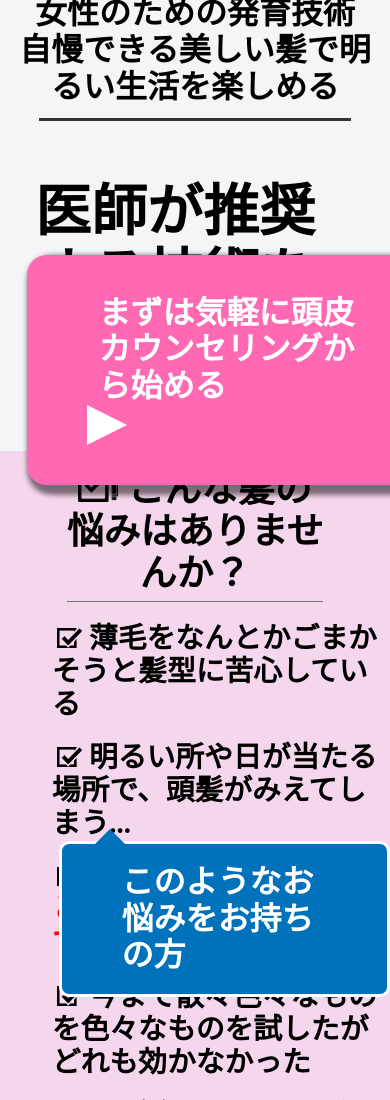
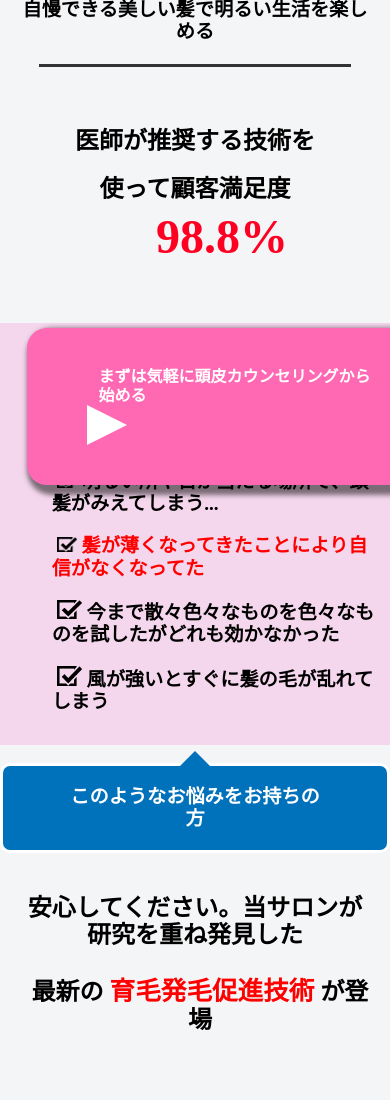
Before and after one commit to open-store-inc/RevolveT, a WordPress theme: template index.php in a window 390 px wide; the page is wider, and only the part inside the window is pictured. Shown: the part 339-1439 px from the top of that part. Run offline with PHP 8.4 and a stand-in for WordPress, Linux system fonts and the light colour scheme; the site name, menu and one post (Sample post) are stand-ins, and other content is empty.

Commit message:
モバイル用画面 調整
index
 モバイル対応の為のクラス定義、修正
一部のクラスを統一
 cssにより対応したい箇所の&nbsp;削除

style

 モバイル用の箇所を大幅に修正

```diff
--- a/index.php
+++ b/index.php
@@ -1,14 +1,17 @@
 <html>
+
   <head>
-  <meta name="viewport">
+  <meta name="viewport" content="width=device-width, initial-scale=1">
   <link rel="stylesheet" href="<?php echo get_stylesheet_uri(); ?>" type="text/css" />
   </head>
+
   <body>
 	  <header>
 			<div class="header_box">
-      <img src=https://revolve-official.com/wp-content/uploads/2021/04/Revolve-logo.png alt="logo"/ class="logoImage" alt="Re'volve 本町">
+			   <img src=https://revolve-official.com/wp-content/uploads/2021/04/Revolve-logo.png alt="logo"/ class="image" alt="Re'volve 本町">
 			</div>
 	  </header>
+
 	  <div class="main">
         <div class="upper_line"></div>
         <div class="page1_message_1">
@@ -17,33 +20,37 @@
 		  <div class="under_line"></div>
 
 		  <div class="page1_message_2">
-      <span class="page1_message_2_2">医師が推奨する技術を<br>&nbsp;&nbsp;&nbsp;&nbsp;&nbsp;&nbsp;&nbsp;&nbsp;使って顧客満足度</span>
+		    <span class="page1_message_2_2">医師が推奨する技術を</span>
+			  <br>
+			 <span class="page1_message_2_2_1">使って顧客満足度</span>
 		  </div>
+
 		  <span class="page1_message_2_1">98.8%</span>
 
 			<div class="page1_message_4">
 			  <div class="page1_message_4_title">
 				 <div class="page1_message_4_title_1">
-            <img src="<?php echo get_template_directory_uri(); ?>/image/45312.png" width="40" alt="こんな髪の悩みはありませんか？">
+					<img src="<?php echo get_template_directory_uri(); ?>/image/45312.png" width="40" alt="こんな髪の悩みはありませんか？" class="inline_img">
 					 こんな髪の悩みはありませんか？
 				 </div>
 			  </div>
+
       <ol>
         <li class="page1_message_4_title_li">
           <span class="page1_message_4_title_1_1">
-            <img src="<?php echo get_template_directory_uri(); ?>/image/check.png" width="25" alt="薄毛をなんとかごまかそうと髪型に苦心している">
+            <img src="<?php echo get_template_directory_uri(); ?>/image/check.png" width="25" alt="薄毛をなんとかごまかそうと髪型に苦心している" class="inline_img">
             薄毛をなんとかごまかそうと髪型に苦心している
           </span>
         </li>
         <li class="page1_message_4_title_li">
           <span class="page1_message_4_title_1_1">
-            <img src="<?php echo get_template_directory_uri(); ?>/image/check.png" width="25" alt="明るい所や日が当たる場所で、頭髪がみえてしまう...">
+            <img src="<?php echo get_template_directory_uri(); ?>/image/check.png" width="25" alt="明るい所や日が当たる場所で、頭髪がみえてしまう..." class="inline_img">
             明るい所や日が当たる場所で、頭髪がみえてしまう...
           </span>
         </li>
         <li class="page1_message_4_title_li">
         <span class="page1_message_4_title_1_2">
-            <img src="<?php echo get_template_directory_uri(); ?>/image/check.png" width="25" alt="髪が薄くなってきたことにより自信がなくなってた">
+            <img src="<?php echo get_template_directory_uri(); ?>/image/check.png" width="25" alt="髪が薄くなってきたことにより自信がなくなってた" class="inline_img">
             髪が薄くなってきたことにより自信がなくなってた
           </span>
         </li>
@@ -78,32 +85,33 @@
 		<div class="page1_message_6_xxx">
          安心してください。当サロンが研究を重ね発見した
 		</div>
-      <br>&nbsp;&nbsp;&nbsp;&nbsp;&nbsp;&nbsp;&nbsp;&nbsp;&nbsp;&nbsp;&nbsp;&nbsp;&nbsp;&nbsp;&nbsp;&nbsp;&nbsp;&nbsp;最新の
+      <br>
+		<div class="page1_message_6_yyy">
+			最新の
         <span class="page1_message_6_1">育毛発毛促進技術</span>
          が登場
+		</div>
     </div>
 
     <table class="page1_message_6_table">
       <tr><br>
-
 		  <th>
           <div class="page2_message_1">
-          <img src="https://hidetonishi.com/wp-content/uploads/2021/02/アセット-1.png" width="300" width="300" alt="今テレビ雑誌メディアで話題">
+             <img src="https://hidetonishi.com/wp-content/uploads/2021/02/アセット-1.png" class="image" width="300" width="300" alt="今テレビ雑誌メディアで話題">
           </div>
         </th>
 
         <th>
           <div class="page2_message_1">
-          <img src="https://hidetonishi.com/wp-content/uploads/2021/02/アセット-2.png" width="300" width="300" alt="一度の出産で75gしか取れない貴重な臍帯血由来幹細胞培養液">
+          <img src="https://hidetonishi.com/wp-content/uploads/2021/02/アセット-2.png" class="image" width="300" width="300" alt="一度の出産で75gしか取れない貴重な臍帯血由来幹細胞培養液">
           </div>
         </th>
 
         <th>
           <div class="page2_message_1">
-          <img src="https://hidetonishi.com/wp-content/uploads/2021/02/アセット-3.png" width="300" width="300" alt="最先端の医療ノウハウを活用し弱った細胞を再生">
+          <img src="https://hidetonishi.com/wp-content/uploads/2021/02/アセット-3.png" class="image" width="300" width="300" alt="最先端の医療ノウハウを活用し弱った細胞を再生">
           </div>
         </th>
-
       </tr>
     </table>
 
@@ -126,7 +134,7 @@
 
 
     <div class="page2_message_3">
-      <sapn>
+      <span>
       <span class="page2_message_2_6"><br></span>他社の幹細胞培養液は脂肪由来ですが当施術院は<br><span class="page2_message_2_6"><br></span>
 		  脂肪由来幹細胞培養液と比較した場合再生因子は<span><span class="page2_message_2_3">264倍</span>も高い濃度で含有しています。</span><br>
         <span class="page2_message_2_7">(この臍帯血幹細胞の培養液を使用したサロンはRe'volve提供店のみとなります)</span>
--- a/style.css
+++ b/style.css
@@ -66,16 +63,13 @@ header {
 
 body {
   background-color: #f4f5f7;
-  height: 15000px;
   width: 100%;
   font-weight:bold;
 }
 ol {
   list-style-type: none;
 }
-main {
-  width: 100%;
-}
+
 
 .header_box {
   text-align: center;
@@ -124,7 +118,11 @@ main {
 .page1_message_2_2{
   font-weight:bold;
   line-height:4rem;
-  float: left;
+}
+
+.page1_message_2_2_1{
+  font-weight:bold;
+  line-height:4rem;
 }
 
 .page1_message_4 {
@@ -146,17 +144,16 @@ main {
 }
 .page1_message_4_title_1_1 {
   font-weight:bold;
-  font-size: 1.8rem;
   margin: 5px;
 }
 .page1_message_4_title_1_2 {
   font-weight:bold;
-  font-size: 1.8rem;
   margin: 5px;
   color:red;
 }
 .page1_message_4_title_li {
   margin: 20px 0;
+  font-size: 1.8rem;
 }
 
 .page1_message_5 {
@@ -187,14 +184,20 @@ main {
 
 .page1_message_6 {
   font-size: 2rem;
-  margin: 10px 0 100px 15%;
+  margin: 10px 0 100px;
   font-weight: bold;
+  text-align: center;
 }
+
+.page1_message_6_yyy {
+	padding-left: 10px;
+}
+
 .page1_message_6_1 {
   color: red;
   font-size: 2.8rem;
-  -webkit-text-emphasis: filled circle #BF2D32;
-  text-emphasis: filled circle #BF2D32;
+/*   -webkit-text-emphasis: filled circle #BF2D32;
+  text-emphasis: filled circle #BF2D32; */
 }
 
 .page1_message_6_table {
@@ -776,33 +784,24 @@ footer:hover {
 
 
 @media screen and (max-width: 1200px) {
-  body {
-    height: 15800px;
-  }
+
   .page1_message_2_2{
     font-size:3.5rem;
   }
   .page1_message_2_1 {
-    font-size:7rem;
   }
 
   .page1_message_6{
-    margin: 10px 0 100px 20%;
   }
 
-  .page2_message_3_image{
+/*   .page2_message_3_image{
     margin: 0 35%;
-  }
+  } */
   .page2_message_3_abusolute{
-    left: 21%;
   }
   .page2_message_3_abusolute:before {
-    left: 50%;
   }
   .page2_message_4_abusolute {
-    font-size: 1.6rem;
-    padding: 5% 1%;
-    left: 2%;
   }
 
 
@@ -881,31 +878,141 @@ footer:hover {
 
 
 
-@media screen and (max-width: 767px) {
+@media screen and (max-width: 767px){
+
+	.image {
+	  width: 100%;
+	}
+
+	.inline_img {
+		width: 20px;
+	}
+
+	.iframe {
+     width: 100%;
+	}
+
+	.google_map {
+		width: 100%;
+	}
+
+	.page1_message_1 {
+    font-size: 1.2rem;
+    margin: 5%;
+}
 
 	.page1_message_image {
      display:none;
    }
 
 	.page1_message_image {
-		position: absolute;
 		left: 64%;
 		top: 1200px;
 	}
 
-	.page2_message_3 {
+   .page1_message_2 {
+    text-align: center;
+    float: none;
+  }
+
+	.page1_message_2_1 {
+    font-size: 3rem;
+    text-shadow: none;
+    text-decoration: none;
+	padding-left: 40%;
+}
+
+	.page1_message_2_2 {
+    font-size: 1.5rem;
+    line-height: 2rem;
+}
+
+	.page1_message_2_2_1 {
+    font-size: 1.5rem;
+  }
+
+	.page1_message_4_title_1 {
+    font-size: 1.2rem;
+}
+
+	.page1_message_4_title_li {
+    font-size: 1.2rem;
+}
+
+	.page1_message_5 {
+    font-size: 1.2rem;
+	 left: 0%;
+	 text-align: center;
+	 top: 440px;
+}
+
+	.page1_message_5:before {
+    left: 50%;
+	}
+
+	.page1_message_6 {
+    font-size: 1.5rem;
+	 margin: 150px 5% 100px;
+}
+
+	.page1_message_6_1 {
+    font-size: 1.6rem;
+}
+
+	.page2_message_2 {
+    font-size: 1.2rem;
+}
+
+	.page2_message_2_2 {
+    font-size: 1.2rem;
+  }
+
+	.page2_message_2_4 {
+    font-size: 1.2rem;
+}
+
+	.page2_message_2_5 {
+    font-size: 1.5rem;
+}
+
+	 .page2_message_2_7 {
+	   font-size: 1.2rem;
+	}
+
+	.page2_message_3_title {
     font-size: 2rem;
 }
 
+	.page2_message_3_title_line {
+    margin: 10px auto;
+    width: 70%;
+}
+
+	.page2_message_3 {
+		font-size: 1.2rem;
+	}
+
+	.page2_message_3_1 {
+    margin: 3% 7%;
+    padding: 2% 3%;
+}
+
+
+
+	.page2_message_3_image {
+		width: 80%;
+	}
+
 	.page2_message_3_abusolute {
-	   font-size: 2.5rem;
 	   line-height: 1.3em;
 		top: 650px;
+		width: 90%;
+		font-size: 1.2rem;
 	}
 
 	.page2_message_3_abusolute_1 {
-		font-size: 2.5rem;
 		line-height: 1.3em;
+		font-size: 1.2rem;
 	}
 
 	.page2_message_4 {
@@ -953,75 +1065,140 @@ footer:hover {
 	   margin: 8% 7% 4%;
 	}
 
+	.page3_message_1 {
+    font-size: 1.5rem;
+  }
+
+	.page3_message_1_1 {
+    font-size: 1.5rem;
+  }
+
+	.page3_message_2 {
+    font-size: 1.5rem;
+}
+
 	.page3_message_5 {
-		font-size: 2rem;
+		font-size: 1rem;
 	}
 
 	.page2_message_4_image {
-		margin-top: 60px;
-		margin: 40px 90px;
+     width: 90%;
 	}
 
-	.iframe {
-		width: 850;
-		height: 600;
+	.page2_message_4_iframe {
+    width: 90%;
 }
 
 	.page3_message_6 {
-		font-size: 1.9rem;
+		font-size: 1rem;
+	}
+
+	.page3_message_6_title {
+    font-size: 1.2rem;
 }
 
 	.page3_message_title_sub {
 		margin: 30px 10%;
-		font-size: 2.5rem;
+		font-size: 1.5rem;
 	}
 
 	.page3_message_box {
 		margin: 300px 5% 170px 5%;
 	}
 
+	.page3_message_2_ {
+    font-size: 1.2rem;
+}
+
 	.page3_message_3 {
-		font-size: 2rem;
+		font-size: 1rem;
 		margin: 20px 5% 30px 5%;
 	}
 
+	.page3_message_3__ {
+     font-size: 1.5rem;
+   }
+
 	.page4_message_3 {
+		font-size: 1rem;
 		margin: 30px 5% 100px 5%;
 		padding: 40px 0 40px 3%;
-		font-size: 2rem;
+	}
+
+	.page3_message_4 {
+    font-size: 1.2rem;
+	}
+
+	.page3_message_9 {
+    font-size: 1rem;
 }
 
 	.page3_message_title {
 		padding: 120px 0 20px;
 	}
 
-	.page6_message_image1 {
-
+	.page4_message_1_age {
+    font-size: 1.2rem;
 }
 
-	.page6_message_image2 {
-
+	.page4_message_1 {
+    font-size: 1.2rem;
+    margin: 20px 15%;
 }
 
-	.page6_message_image3 {
+	.page4_message_2 {
+    font-size: 1rem;
+}
 
+	.page5_message_1_image_box {
+    width: 80%;
+    height: 260px;
+	}
+
+	.page5_message_1_image_text {
+    font-size: 1.2rem;
+}
+
+	.page6_message_1 {
+    font-size: 1rem;
 }
 
 	.page6_message_image4 {
 		 top: 1470px;
 	}
 
+	.No {
+    font-size: 1.2rem;
+}
+
+	.infomation_image {
+    font-size: 1.5rem;
+}
+
 	.infomation_map {
 	  margin: 20px 0 100px;
 	}
 
-  .google_map {
-	   width: 900;
-	   height: 700;
+	.infomation_line {
+    width: 80%;
+    margin: 0 auto;
+}
+
+	.infomation {
+    font-size: 2rem;
+}
+
+	.infomation_message {
+    font-size: 1.5rem;
+  }
+
+	.infomation_message_text {
+    font-size: 1.4rem;
   }
 
 	footer{
 	  margin: 20px 7%;
+		font-size: 1rem;
 	}
 
 	.footer-text{
```
Also changed, not shown: other parts of index.php (+12 -18 lines), other parts of style.css (+30 -25 lines). Lines whose indentation alone changed are shown as unchanged.
